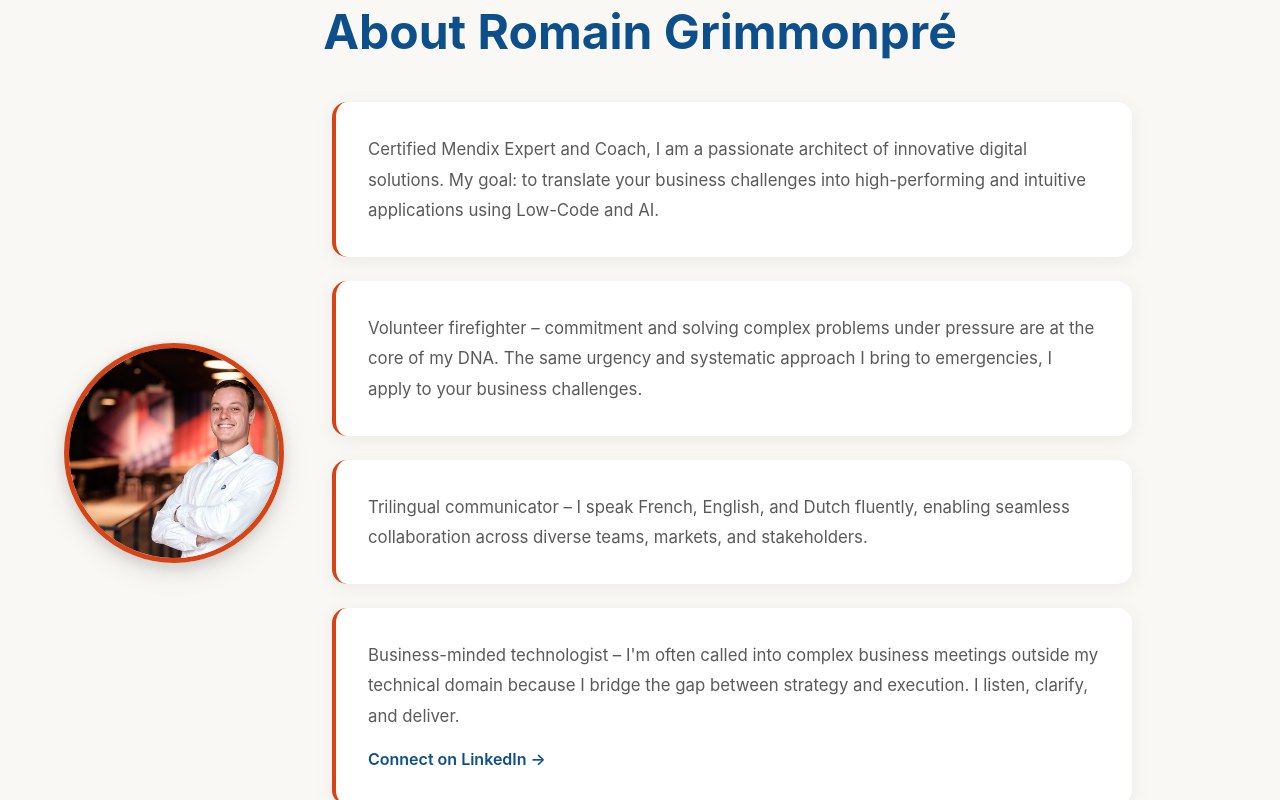
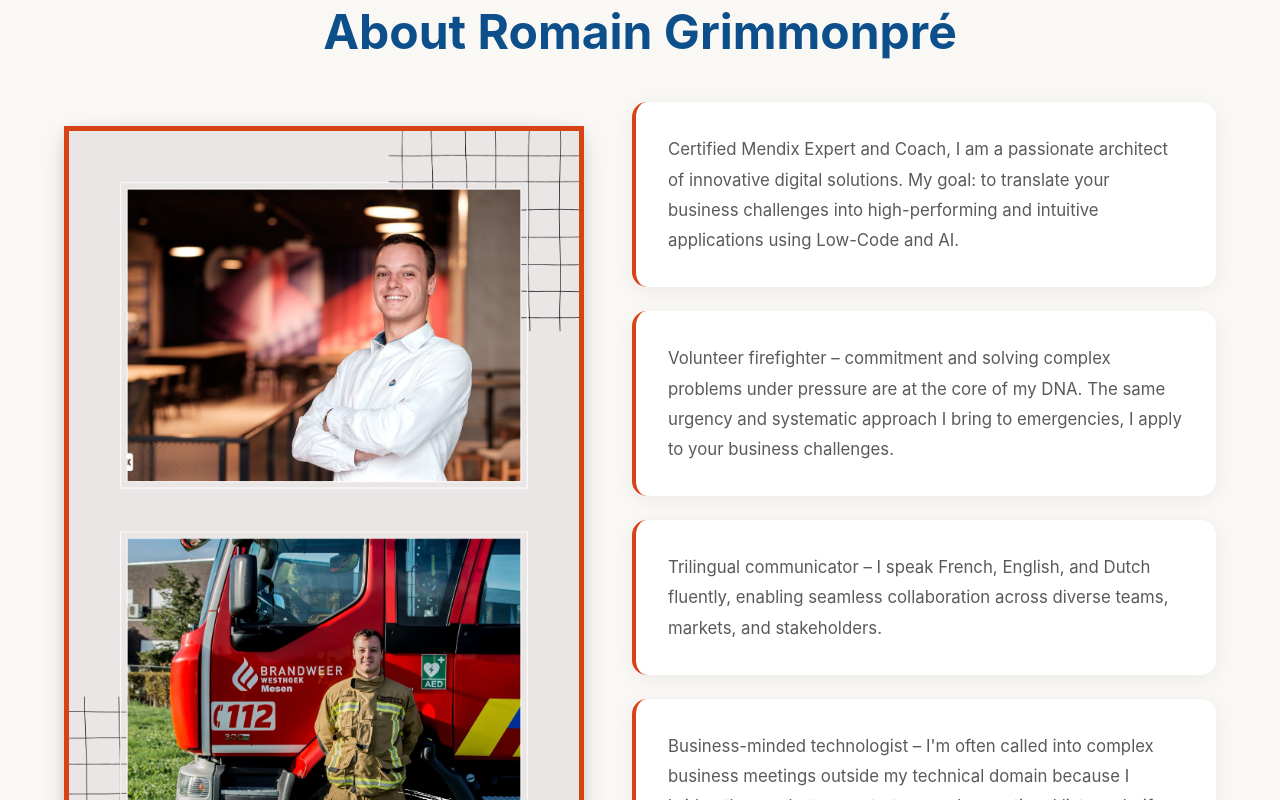
Before and after one commit to rgrim/makr.tech, a Next.js app: page / in a window 1280 px wide. Shown: the part 4520-5320 px from the top of the page. Built offline with nearby package versions, Linux system fonts and the light colour scheme.

Commit message:
added image

```diff
--- a/src/components/About.module.css
+++ b/src/components/About.module.css
@@ -47,9 +47,9 @@
 }
 .aboutPhoto {
       /* Dimensions et forme */
-  width: 220px;
-  height: 220px;
-  border-radius: 50%; /* Assure une forme parfaitement ronde */
+  width: 520px;
+  height: auto;
+  /*border-radius: 50%; /* Assure une forme parfaitement ronde */
   object-fit: cover; /* Important : Garantit que votre photo remplit le cercle sans être déformée */
 
   /* Style et intégration */
@@ -63,6 +63,9 @@
   transition: transform 0.3s ease-in-out, box-shadow 0.3s ease-in-out;
 
   }
+
+.desktopOnly { display: block; }
+.mobileOnly { display: none; }
   .aboutPhoto:hover {
     transform: scale(1.05) rotate(1deg); /* Un effet subtil au survol */
     box-shadow: 0 15px 40px -5px rgba(216, 67, 21, 0.2), 0 8px 20px rgba(0, 0, 0, 0.15);
@@ -90,4 +93,6 @@
        width: 150px; /* On peut la réduire un peu sur mobile */
        height: 150px;
     }
+    .desktopOnly { display: none; }
+    .mobileOnly { display: block; }
 }
--- a/src/components/About.tsx
+++ b/src/components/About.tsx
@@ -10,12 +10,22 @@ const About = () => {
     <section id="about" className={styles.about}>
       <h2>{t.about.title}</h2>
       <div className={styles.aboutLayout}>
+      {/* Desktop image */}
+      <Image
+        src="/montageRomain.png"
+        alt={t.about.photoAlt}
+        width={1200}
+        height={800}
+        className={`${styles.aboutPhoto} ${styles.desktopOnly}`}
+      />
+      {/* Mobile image */}
       <Image
         src="/photo_romain.jpg"
         alt={t.about.photoAlt}
-        width={1200}
-        height={800}
-        className={styles.aboutPhoto} // On ajoute une classe pour le style
+        width={600}
+        height={600}
+        className={`${styles.aboutPhoto} ${styles.mobileOnly}`}
+        priority
       />
 
       <div className={styles.aboutContent}>
```
Also changed, not shown: public/montageRomain.png (added).
